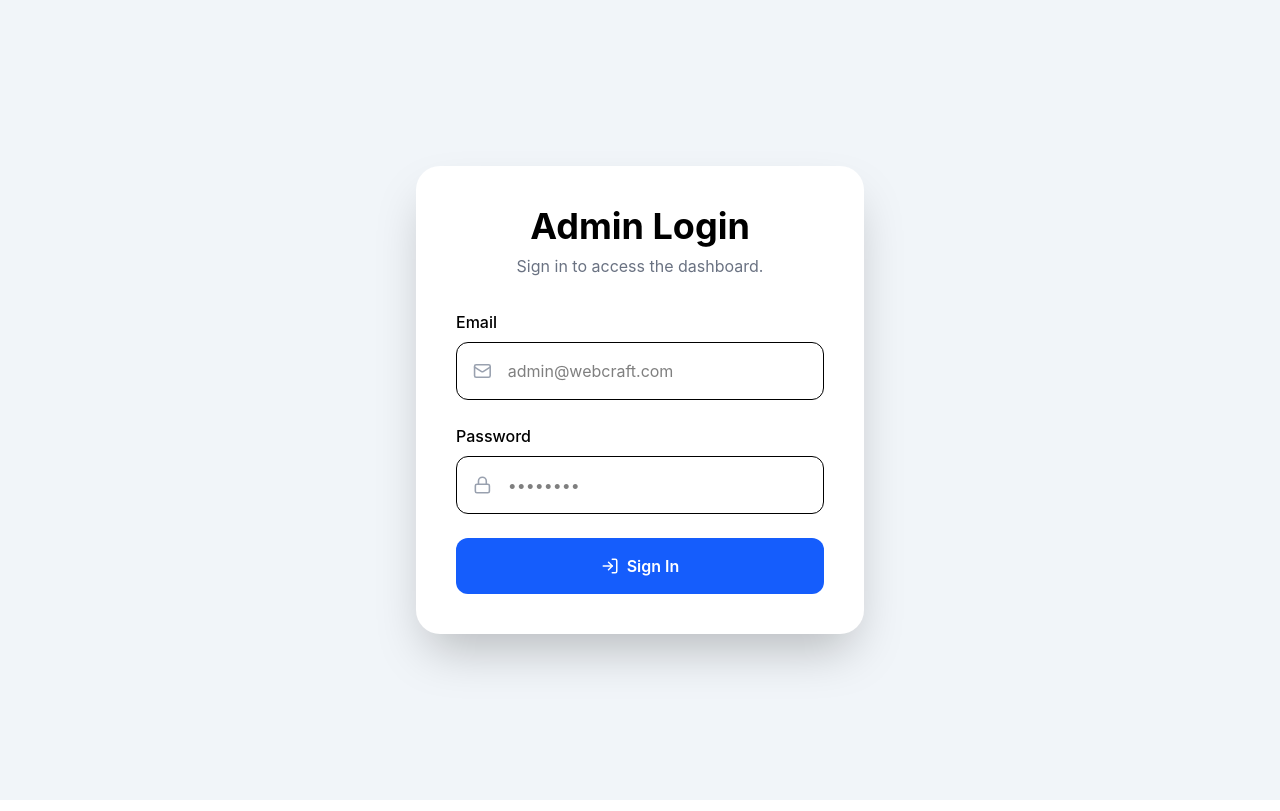
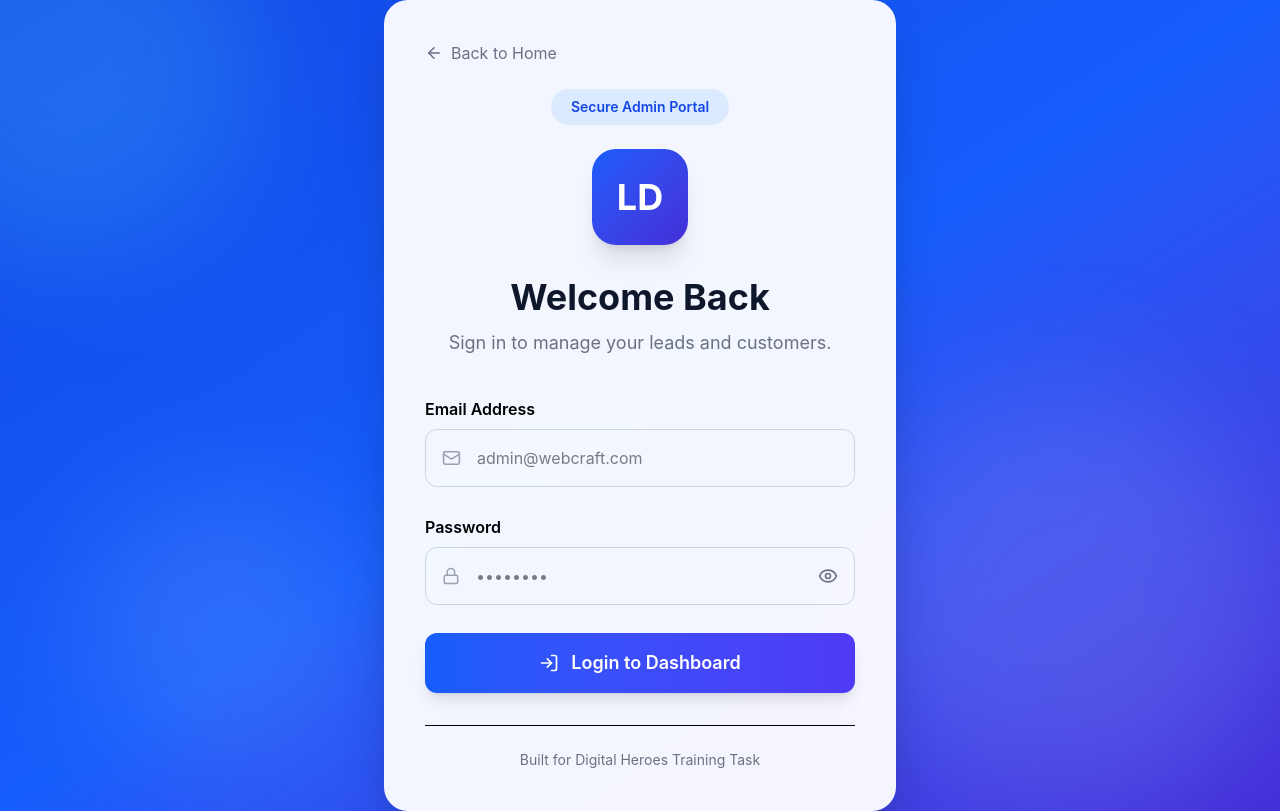
Before and after one commit to omkarrkr/leaddesk-mini, a React (Vite) app in the folder client/: page /admin/login in a window 1280 px wide. Built offline with nearby package versions, Linux system fonts and the light colour scheme.

Commit message:
UI improvements

```diff
--- a/client/src/components/Footer.jsx
+++ b/client/src/components/Footer.jsx
@@ -0,0 +1,125 @@
+import {
+  Globe,
+  Mail,
+  ExternalLink,
+} from "lucide-react";
+
+function Footer() {
+  return (
+    <footer className="bg-slate-900 text-gray-300 mt-20">
+
+      <div className="max-w-7xl mx-auto px-6 py-16 grid md:grid-cols-4 gap-10">
+
+        {/* Brand */}
+
+        <div>
+
+          <h2 className="text-3xl font-bold text-white">
+            WebCraft Studio
+          </h2>
+
+          <p className="mt-4 text-gray-400 leading-7">
+            We build modern websites and scalable web
+            applications for startups and businesses.
+          </p>
+
+        </div>
+
+        {/* Links */}
+
+        <div>
+
+          <h3 className="text-xl font-semibold text-white mb-4">
+            Quick Links
+          </h3>
+
+          <ul className="space-y-3">
+
+            <li>
+              <a href="#" className="hover:text-white">
+                Home
+              </a>
+            </li>
+
+            <li>
+              <a href="#services" className="hover:text-white">
+                Services
+              </a>
+            </li>
+
+            <li>
+              <a href="#contact" className="hover:text-white">
+                Contact
+              </a>
+            </li>
+
+          </ul>
+
+        </div>
+
+        {/* Contact */}
+
+        <div>
+
+          <h3 className="text-xl font-semibold text-white mb-4">
+            Contact
+          </h3>
+
+          <div className="space-y-3">
+
+            <div className="flex items-center gap-3">
+              <Mail size={18} />
+              hello@webcraft.com
+            </div>
+
+            <div className="flex items-center gap-3">
+              <Globe size={18} />
+              Bengaluru, India
+            </div>
+
+          </div>
+
+        </div>
+
+        {/* Social */}
+
+        <div>
+
+          <h3 className="text-xl font-semibold text-white mb-4">
+            Connect
+          </h3>
+
+          <div className="flex gap-4">
+
+  <a
+    href="https://github.com/omkarrkr"
+    target="_blank"
+    rel="noopener noreferrer"
+    className="flex items-center gap-2 px-4 py-3 rounded-xl bg-slate-800 hover:bg-blue-600 transition"
+  >
+    <ExternalLink size={18} />
+    GitHub
+  </a>
+
+</div>
+        </div>
+
+      </div>
+
+      <div className="border-t border-slate-700 py-6 text-center text-sm text-gray-400">
+
+        © 2026 WebCraft Studio. All Rights Reserved.
+
+        <br />
+
+        Built for <span className="font-semibold text-white">
+          Digital Heroes Training Task
+        </span>
+
+      </div>
+
+    </footer>
+  );
+}
+
+export default Footer;
--- a/client/src/pages/Home.jsx
+++ b/client/src/pages/Home.jsx
@@ -1,3 +1,4 @@
+import Footer from "../components/Footer";
 import Navbar from "../components/Navbar";
 import Hero from "../components/Hero";
 import Features from "../components/Features";
@@ -10,7 +11,8 @@ function Home() {
       <Hero />
       <Features />
       <LeadForm />
-    </>
+    <Footer />
+</>
   );
 }
 
--- a/client/src/pages/Login.jsx
+++ b/client/src/pages/Login.jsx
@@ -1,5 +1,12 @@
-import { useState } from "react";
-import { Mail, Lock, LogIn } from "lucide-react";
+import { useEffect, useState } from "react";
+import {
+  Mail,
+  Lock,
+  LogIn,
+  Eye,
+  EyeOff,
+  ArrowLeft,
+} from "lucide-react";
 import axios from "axios";
 import toast from "react-hot-toast";
 import { useNavigate } from "react-router-dom";
@@ -7,12 +14,22 @@ import { useNavigate } from "react-router-dom";
 function Login() {
   const navigate = useNavigate();
 
+  const [showPassword, setShowPassword] = useState(false);
+
   const [form, setForm] = useState({
     email: "",
     password: "",
   });
 
   const [loading, setLoading] = useState(false);
+
+  useEffect(() => {
+    const token = localStorage.getItem("token");
+
+    if (token) {
+      navigate("/admin");
+    }
+  }, [navigate]);
 
   const handleChange = (e) => {
     setForm({
@@ -34,7 +51,7 @@ function Login() {
 
       localStorage.setItem("token", res.data.token);
 
-      toast.success("Login Successful!");
+      toast.success("Welcome back!");
 
       navigate("/admin");
 
@@ -48,82 +65,178 @@ function Login() {
   };
 
   return (
-    <div className="min-h-screen bg-slate-100 flex items-center justify-center px-6">
+    <div className="min-h-screen bg-gradient-to-br from-blue-700 via-blue-600 to-indigo-700 flex items-center justify-center px-6 relative overflow-hidden">
 
-      <div className="bg-white w-full max-w-md rounded-3xl shadow-2xl p-10">
+      {/* Background Blur */}
 
-        <h1 className="text-4xl font-bold text-center mb-2">
-          Admin Login
-        </h1>
+      <div className="absolute -top-32 -left-32 w-96 h-96 bg-cyan-300/20 rounded-full blur-3xl"></div>
 
-        <p className="text-gray-500 text-center mb-8">
-          Sign in to access the dashboard.
-        </p>
+      <div className="absolute bottom-0 right-0 w-[420px] h-[420px] bg-indigo-300/20 rounded-full blur-3xl"></div>
+
+      <div className="absolute bottom-10 left-20 w-72 h-72 bg-white/10 rounded-full blur-3xl"></div>
+
+      {/* Card */}
+
+      <div className="relative w-full max-w-lg bg-white/95 backdrop-blur-xl rounded-3xl shadow-2xl border border-white/30 px-10 py-10">
+
+        {/* Back */}
+
+        <button
+          onClick={() => navigate("/")}
+          className="flex items-center gap-2 text-gray-500 hover:text-blue-600 transition cursor-pointer"
+        >
+          <ArrowLeft size={18} />
+          Back to Home
+        </button>
+
+        {/* Badge */}
+
+        <div className="flex justify-center mt-6">
+
+          <div className="bg-blue-100 text-blue-700 px-5 py-2 rounded-full text-sm font-semibold">
+            Secure Admin Portal
+          </div>
+
+        </div>
+
+        {/* Logo */}
+
+        <div className="flex justify-center mt-6">
+
+          <div className="w-24 h-24 rounded-3xl bg-gradient-to-br from-blue-600 to-indigo-700 shadow-xl flex items-center justify-center">
+
+            <span className="text-white text-4xl font-bold">
+              LD
+            </span>
+
+          </div>
+
+        </div>
+
+        {/* Heading */}
+
+        <div className="text-center mt-8">
+
+          <h1 className="text-4xl font-bold text-slate-900">
+            Welcome Back
+          </h1>
+
+          <p className="text-gray-500 mt-3 text-lg">
+            Sign in to manage your leads and customers.
+          </p>
+
+        </div>
+
+        {/* Form */}
 
         <form
           onSubmit={handleSubmit}
-          className="space-y-6"
+          className="space-y-7 mt-10"
         >
+
+          {/* Email */}
 
           <div>
 
-            <label className="block mb-2 font-medium">
-              Email
+            <label className="font-semibold block mb-2">
+              Email Address
             </label>
 
-            <div className="flex items-center border rounded-xl px-4">
+            <div className="flex items-center border border-slate-300 rounded-xl px-4 transition focus-within:border-blue-600 focus-within:ring-4 focus-within:ring-blue-100">
 
-              <Mail className="text-gray-400" size={20} />
+              <Mail
+                className="text-gray-400"
+                size={20}
+              />
 
               <input
                 type="email"
                 name="email"
+                required
                 value={form.email}
                 onChange={handleChange}
-                required
                 placeholder="admin@webcraft.com"
-                className="w-full p-4 outline-none"
+                className="w-full p-4 outline-none bg-transparent"
               />
 
             </div>
 
           </div>
 
+          {/* Password */}
+
           <div>
 
-            <label className="block mb-2 font-medium">
+            <label className="font-semibold block mb-2">
               Password
             </label>
 
-            <div className="flex items-center border rounded-xl px-4">
+            <div className="flex items-center border border-slate-300 rounded-xl px-4 transition focus-within:border-blue-600 focus-within:ring-4 focus-within:ring-blue-100">
 
-              <Lock className="text-gray-400" size={20} />
+              <Lock
+                className="text-gray-400"
+                size={20}
+              />
 
               <input
-                type="password"
+                type={
+                  showPassword
+                    ? "text"
+                    : "password"
+                }
                 name="password"
+                required
                 value={form.password}
                 onChange={handleChange}
-                required
                 placeholder="••••••••"
-                className="w-full p-4 outline-none"
+                className="w-full p-4 outline-none bg-transparent"
               />
+
+              <button
+                type="button"
+                onClick={() =>
+                  setShowPassword(!showPassword)
+                }
+                className="text-gray-500 hover:text-blue-600 cursor-pointer"
+              >
+                {showPassword ? (
+                  <EyeOff size={20} />
+                ) : (
+                  <Eye size={20} />
+                )}
+              </button>
 
             </div>
 
           </div>
 
+          {/* Button */}
+
           <button
             type="submit"
             disabled={loading}
-            className="w-full bg-blue-600 hover:bg-blue-700 text-white py-4 rounded-xl font-semibold transition cursor-pointer flex items-center justify-center gap-2"
+            className="w-full py-4 rounded-xl bg-gradient-to-r from-blue-600 to-indigo-600 hover:from-blue-700 hover:to-indigo-700 text-white font-semibold text-lg shadow-lg hover:shadow-xl hover:-translate-y-0.5 transition-all duration-300 cursor-pointer flex items-center justify-center gap-3 disabled:opacity-70"
           >
-            <LogIn size={18} />
 
-            {loading ? "Signing In..." : "Sign In"}
+            <LogIn size={20} />
+
+            {loading
+              ? "Signing In..."
+              : "Login to Dashboard"}
+
           </button>
 
         </form>
+
+        {/* Footer */}
+
+        <div className="mt-8 border-t pt-6">
+
+          <p className="text-center text-sm text-gray-500">
+            Built for Digital Heroes Training Task
+          </p>
+
+        </div>
 
       </div>
 
```
